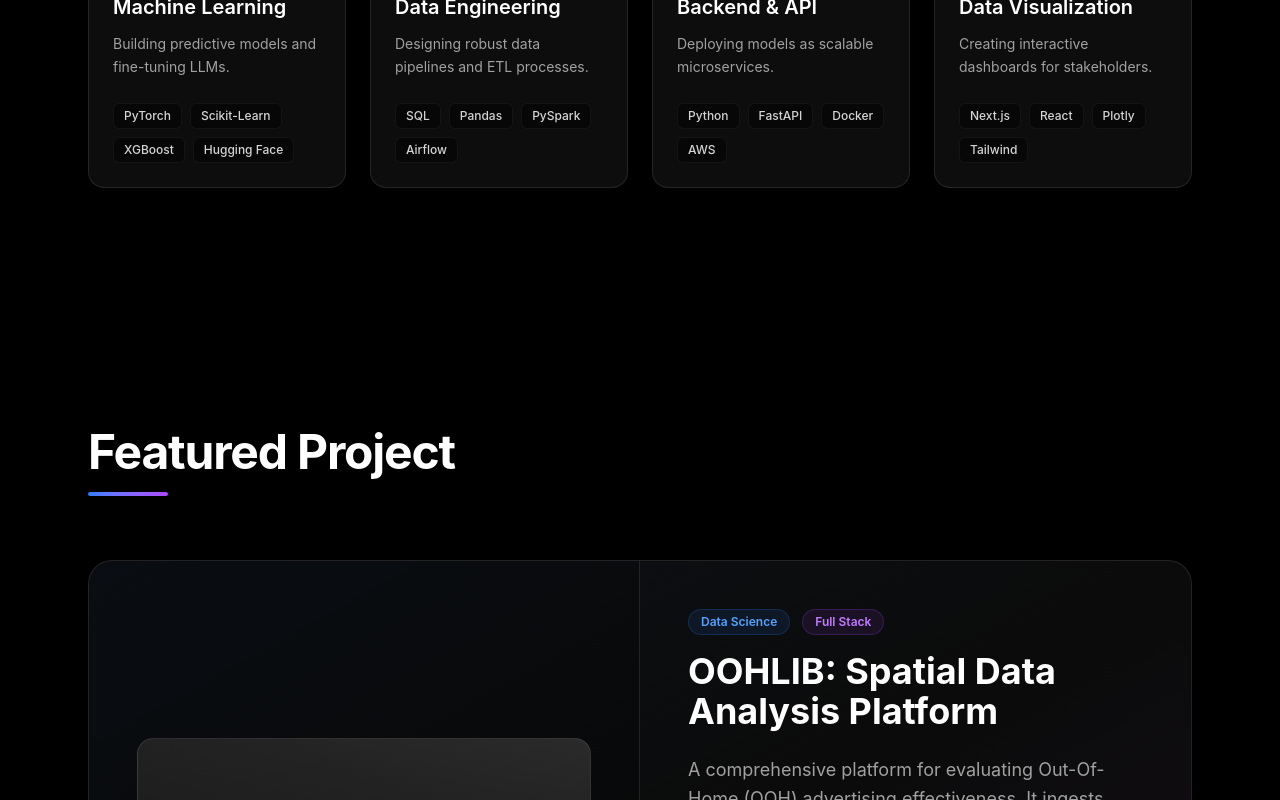
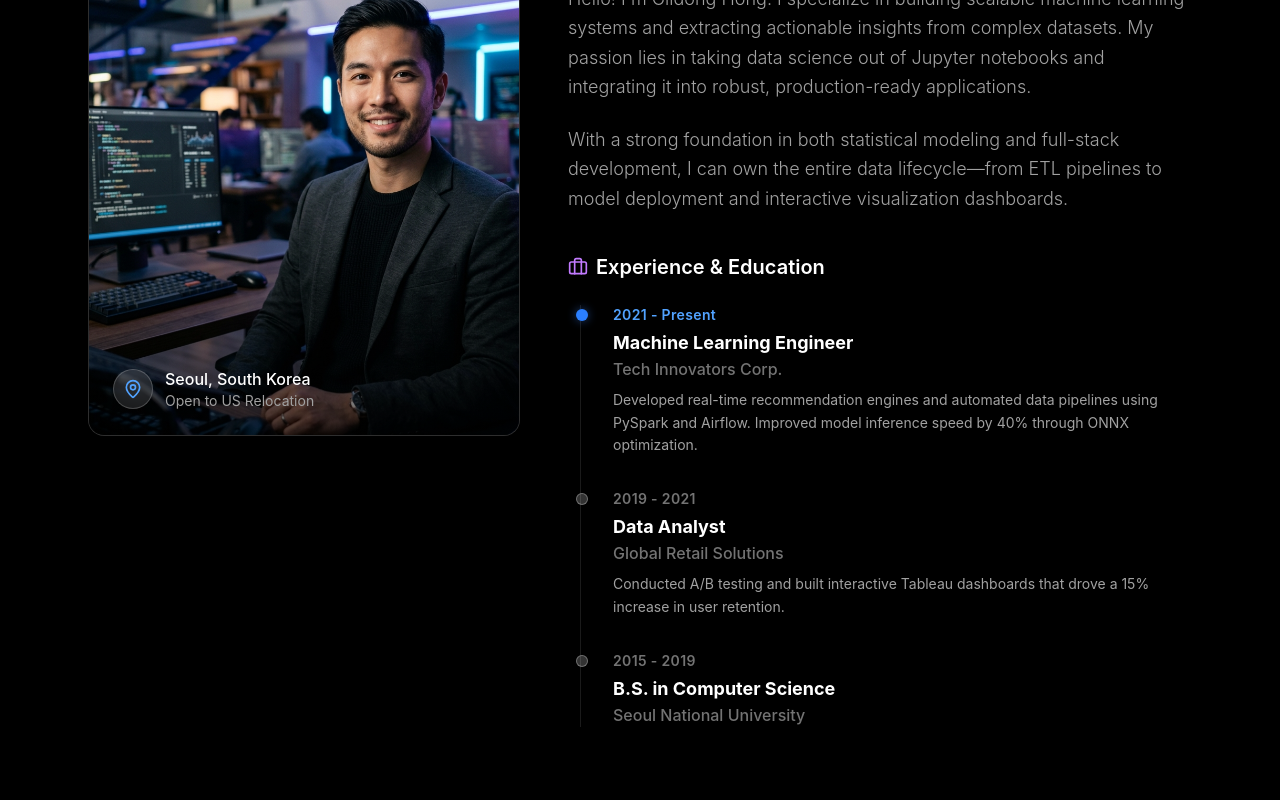
Before and after one commit to Teosoft7/my-portfolio, a Next.js app in the folder frontend/: page / in a window 1280 px wide. Shown: the part 1100-1900 px from the top of the page. Built offline with nearby package versions, Linux system fonts and the light colour scheme; grey boxes are pictures that could not be loaded.

Commit message:
add about page

```diff
--- a/frontend/src/app/page.tsx
+++ b/frontend/src/app/page.tsx
@@ -1,4 +1,5 @@
 import Hero from "@/components/Hero";
+import About from "@/components/About";
 import TechStack from "@/components/TechStack";
 import FeaturedProject from "@/components/FeaturedProject";
 import SubProjects from "@/components/SubProjects";
@@ -18,6 +19,9 @@ export default function Home() {
         {/* 1. 영웅 영역 (Hero Section) */}
         <Hero />
 
+        {/* 1.5. About Section */}
+        <About />
+
         {/* 2. 핵심 기술 스택 (Core Tech Stack Highlight) */}
         <TechStack />
 
--- /dev/null
+++ b/frontend/src/components/About.tsx
@@ -0,0 +1,103 @@
+import Image from "next/image";
+import { MapPin, Briefcase, GraduationCap } from "lucide-react";
+
+export default function About() {
+  return (
+    <section className="py-24 px-6 max-w-6xl mx-auto relative z-10" id="about">
+      <div className="mb-16">
+        <h2 className="text-3xl md:text-5xl font-bold tracking-tight text-white mb-4">About Me</h2>
+        <div className="h-1 w-20 bg-gradient-to-r from-blue-500 to-purple-500 rounded-full"></div>
+      </div>
+
+      <div className="grid grid-cols-1 lg:grid-cols-12 gap-12 items-start">
+        {/* Profile Image Column */}
+        <div className="lg:col-span-5 relative group">
+          <div className="absolute -inset-4 bg-gradient-to-tr from-blue-500/20 to-purple-500/20 rounded-3xl blur-xl opacity-0 group-hover:opacity-100 transition duration-500"></div>
+          <div className="relative aspect-[4/5] overflow-hidden rounded-2xl border border-white/10 bg-neutral-900">
+            <Image
+              src="/images/profile.jpg"
+              alt="Gildong Hong"
+              fill
+              className="object-cover object-center group-hover:scale-105 transition-transform duration-700"
+              sizes="(max-width: 768px) 100vw, 50vw"
+            />
+            {/* Gradient Overlay for better blending */}
+            <div className="absolute inset-0 bg-gradient-to-t from-black/60 via-transparent to-transparent"></div>
+
+            <div className="absolute bottom-6 left-6 right-6 flex items-center gap-3">
+              <div className="w-10 h-10 rounded-full bg-white/10 backdrop-blur-md flex items-center justify-center border border-white/20">
+                <MapPin className="w-5 h-5 text-blue-400" />
+              </div>
+              <div>
+                <p className="text-white font-medium">Seoul, South Korea</p>
+                <p className="text-sm text-neutral-400">Open to US Relocation</p>
+              </div>
+            </div>
+          </div>
+        </div>
+
+        {/* Bio & Experience Column */}
+        <div className="lg:col-span-7 flex flex-col gap-10">
+          {/* Bio Text */}
+          <div className="space-y-6">
+            <h3 className="text-2xl font-bold text-white">
+              Data Scientist bridging the gap between <span className="text-transparent bg-clip-text bg-gradient-to-r from-blue-400 to-purple-500">Analytics & Engineering</span>
+            </h3>
+            <p className="text-lg text-neutral-400 leading-relaxed font-light">
+              Hello! I'm Gildong Hong. I specialize in building scalable machine learning systems and extracting actionable insights from complex datasets. My passion lies in taking data science out of Jupyter notebooks and integrating it into robust, production-ready applications.
+            </p>
+            <p className="text-lg text-neutral-400 leading-relaxed font-light">
+              With a strong foundation in both statistical modeling and full-stack development, I can own the entire data lifecycle—from ETL pipelines to model deployment and interactive visualization dashboards.
+            </p>
+          </div>
+
+          {/* Quick Timeline/Resume */}
+          <div>
+            <h4 className="text-xl font-semibold text-white mb-6 flex items-center gap-2">
+              <Briefcase className="w-5 h-5 text-purple-400" />
+              Experience & Education
+            </h4>
+
+            <div className="space-y-8 border-l border-white/10 ml-3 pl-8 relative">
+              {/* Timeline Item 1 */}
+              <div className="relative">
+                <div className="absolute -left-[37px] top-1 w-3 h-3 rounded-full bg-blue-500 shadow-[0_0_10px_rgba(59,130,246,0.5)]"></div>
+                <div className="text-sm text-blue-400 font-semibold tracking-wide mb-1">2021 - Present</div>
+                <h5 className="text-lg font-bold text-white">Machine Learning Engineer</h5>
+                <p className="text-neutral-500 font-medium mb-2">Tech Innovators Corp.</p>
+                <p className="text-sm text-neutral-400 leading-relaxed">
+                  Developed real-time recommendation engines and automated data pipelines using PySpark and Airflow. Improved model inference speed by 40% through ONNX optimization.
+                </p>
+              </div>
+
+              {/* Timeline Item 2 */}
+              <div className="relative">
+                <div className="absolute -left-[37px] top-1 w-3 h-3 rounded-full bg-white/20 border border-white/30"></div>
+                <div className="text-sm text-neutral-500 font-semibold tracking-wide mb-1">2019 - 2021</div>
+                <h5 className="text-lg font-bold text-white">Data Analyst</h5>
+                <p className="text-neutral-500 font-medium mb-2">Global Retail Solutions</p>
+                <p className="text-sm text-neutral-400 leading-relaxed">
+                  Conducted A/B testing and built interactive Tableau dashboards that drove a 15% increase in user retention.
+                </p>
+              </div>
+
+              {/* Timeline Item 3 (Education) */}
+              <div className="relative">
+                <div className="absolute -left-[37.5px] top-1 w-3 h-3 rounded-full bg-white/20 border border-white/30 flex items-center justify-center">
+                  {/* Small icon overlay for education could go here, but a dot is cleaner */}
+                </div>
+                <div className="text-sm text-neutral-500 font-semibold tracking-wide mb-1 flex items-center gap-2">
+                   2015 - 2019
+                </div>
+                <h5 className="text-lg font-bold text-white flex items-center gap-2">
+                  B.S. in Computer Science
+                </h5>
+                <p className="text-neutral-500 font-medium">Seoul National University</p>
+              </div>
+            </div>
+          </div>
+        </div>
+      </div>
+    </section>
+  );
+}
```
Also changed, not shown: frontend/public/images/profile.jpg (added).
